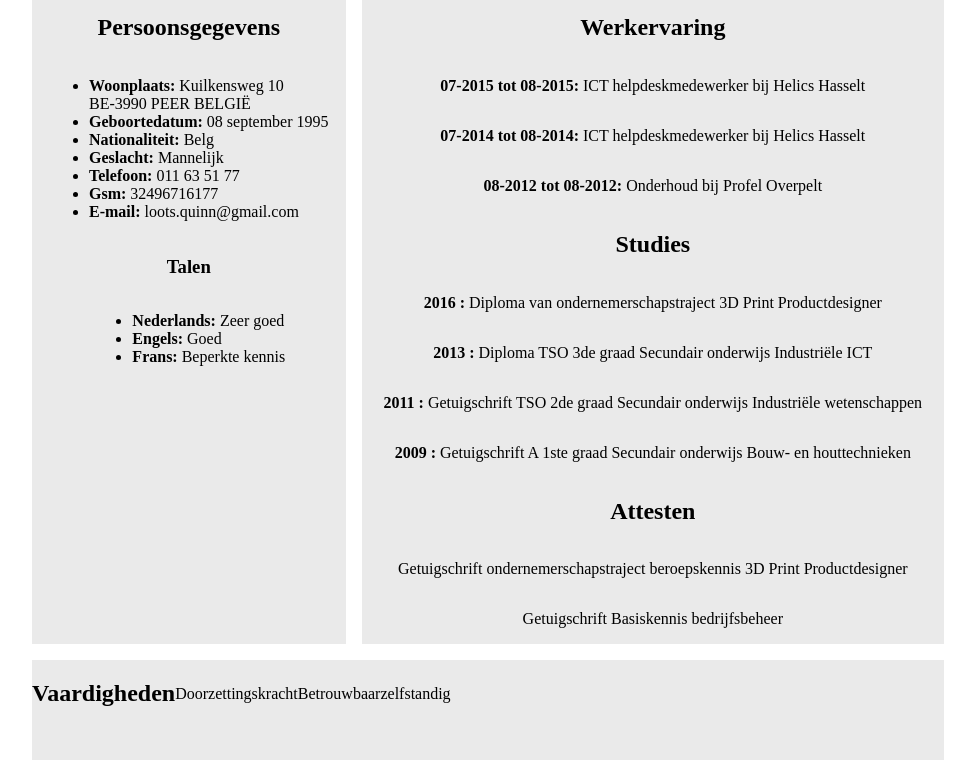
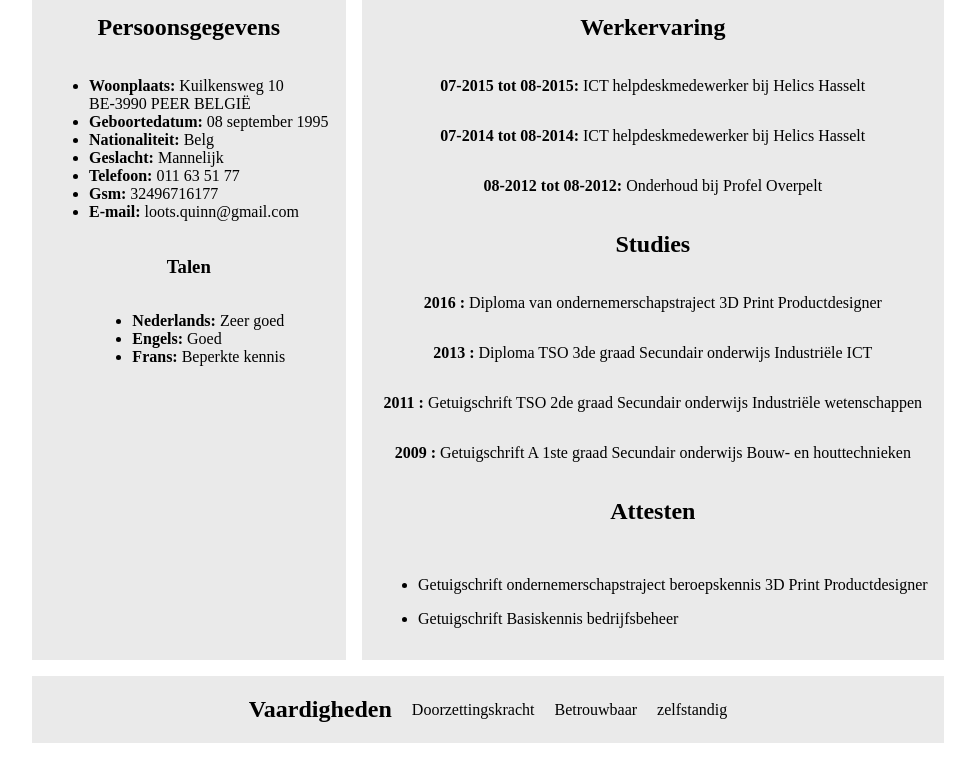
Before and after one commit to QuinnLoots/Mijn-CV, a plain HTML site: page index.html in a window 1280 px wide. Shown: the part 188-964 px from the top of the page, without its empty margins (160-1135 px from the left). Drawn offline with Linux system fonts and the light colour scheme.

Commit message:
footer maken

```diff
--- a/index.html
+++ b/index.html
@@ -48,12 +48,14 @@
                 <p><strong>2011 :</strong> Getuigschrift TSO 2de graad Secundair onderwijs Industriële wetenschappen</p>
                 <p><strong>2009 :</strong> Getuigschrift A 1ste graad Secundair onderwijs Bouw- en houttechnieken</p>
                 <h2>Attesten</h2>
-                <p>Getuigschrift ondernemerschapstraject beroepskennis 3D Print Productdesigner</p>
-                <p>Getuigschrift Basiskennis bedrijfsbeheer</p>
+                <ul>
+                    <li><p>Getuigschrift ondernemerschapstraject beroepskennis 3D Print Productdesigner</p></li>
+                    <li><p>Getuigschrift Basiskennis bedrijfsbeheer</p></li>
+                </ul>
             </div>
         </main>
         <footer>
-            <div class="containerrij">
+            <div class="containerrijfooter">
                 <h2>Vaardigheden</h2>
                 <p class="spatie">Doorzettingskracht</p>
                 <p class="spatie">Betrouwbaar</p>
--- a/style.css
+++ b/style.css
@@ -5,15 +5,12 @@ body{
   display: grid;
   grid-template-columns: 35% 65%;
   grid-gap: 1em;
-  grid-auto-rows: minmax(100px, auto);
-
+  grid-auto-rows: minmax(50px, auto);
 }
 
 header,
 footer{
   grid-column: 1/ 3;
-
-
 }
 
 header,
@@ -23,16 +20,24 @@ footer{
   background: #eaeaea;
 }
 
-.containerrij, .containerkolom{
+.containerrij, .containerkolom, .containerrijfooter{
   display: flex;
   align-items: center; /* align vertical */
 }
 .containerkolom{
 flex-direction: column;
 }
+.containerrijfooter{
+      justify-content: center; /* align horizontal */
+}
 .titel{
   margin-left: 25%
 }
+
 .profielfoto{
   height: 150px;
 }
+
+.spatie{
+  margin-left: 20px;
+}
```
